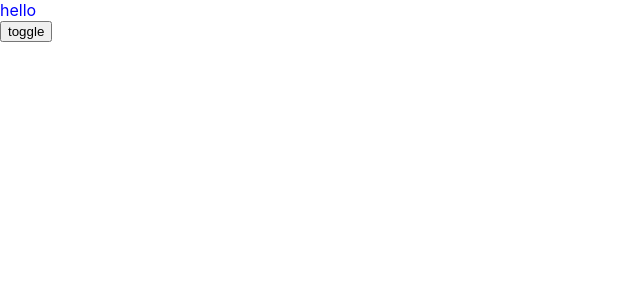
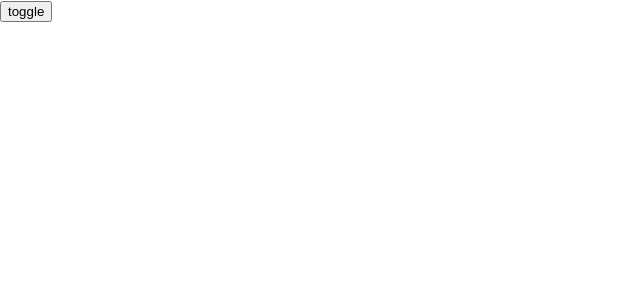
Before and after one commit to homxuwang/ReactLearning, a React (Create React App) app in the folder todo-list/: page / in a window 1280 px wide. Shown: the top 300 px of the page, without its empty margins (0-640 px from the left). Built offline with nearby package versions, Linux system fonts and the light colour scheme.

Commit message:
Transition Group

```diff
--- a/todo-list/src/App.js
+++ b/todo-list/src/App.js
@@ -1,5 +1,8 @@
 import React,{Component, Fragment} from 'react';
-import { CSSTransition } from 'react-transition-group';
+import {
+  CSSTransition,
+  TransitionGroup,
+} from 'react-transition-group';
 import './style.css'
 import './App.css';
 
@@ -7,32 +10,41 @@
   constructor(props) {
     super(props)
     this.state= {
-      show: true
+      list: []
     }
-    this.handleToggle = this.handleToggle.bind(this)
+    this.handleItem = this.handleItem.bind(this)
   }
   render() {
     return(
       <Fragment>
-         <CSSTransition
-            in={this.state.show}
-            timeout={300}
-            classNames='fade'
-            unmountOnExit
-            onEntered={(el) => {el.style.color='blue'}}
-            appear = {true}
-          >
-          <div>hello</div>
-         </CSSTransition>
-
-         <button onClick={this.handleToggle}>toggle</button>
+        <TransitionGroup>
+         {
+           this.state.list.map((item,index) => {
+             return(
+              <CSSTransition
+              key={index}
+              timeout={1000}
+              classNames="fade"
+              unmountOnExit
+              onEntered={(el) => {el.style.color = 'blue'}}
+              appear={true}
+              >
+               <div >{item}</div>
+              </CSSTransition>
+             )
+           })
+         }
+        </TransitionGroup>
+         <button onClick={this.handleItem}>toggle</button>
       </Fragment>
     )
   }
 
-  handleToggle() {
-    this.setState({
-      show: !this.state.show
+  handleItem() {
+    this.setState((prevState) => {
+      return {
+        list: [...prevState.list,'item']
+      }
     })
   }
 }
```
